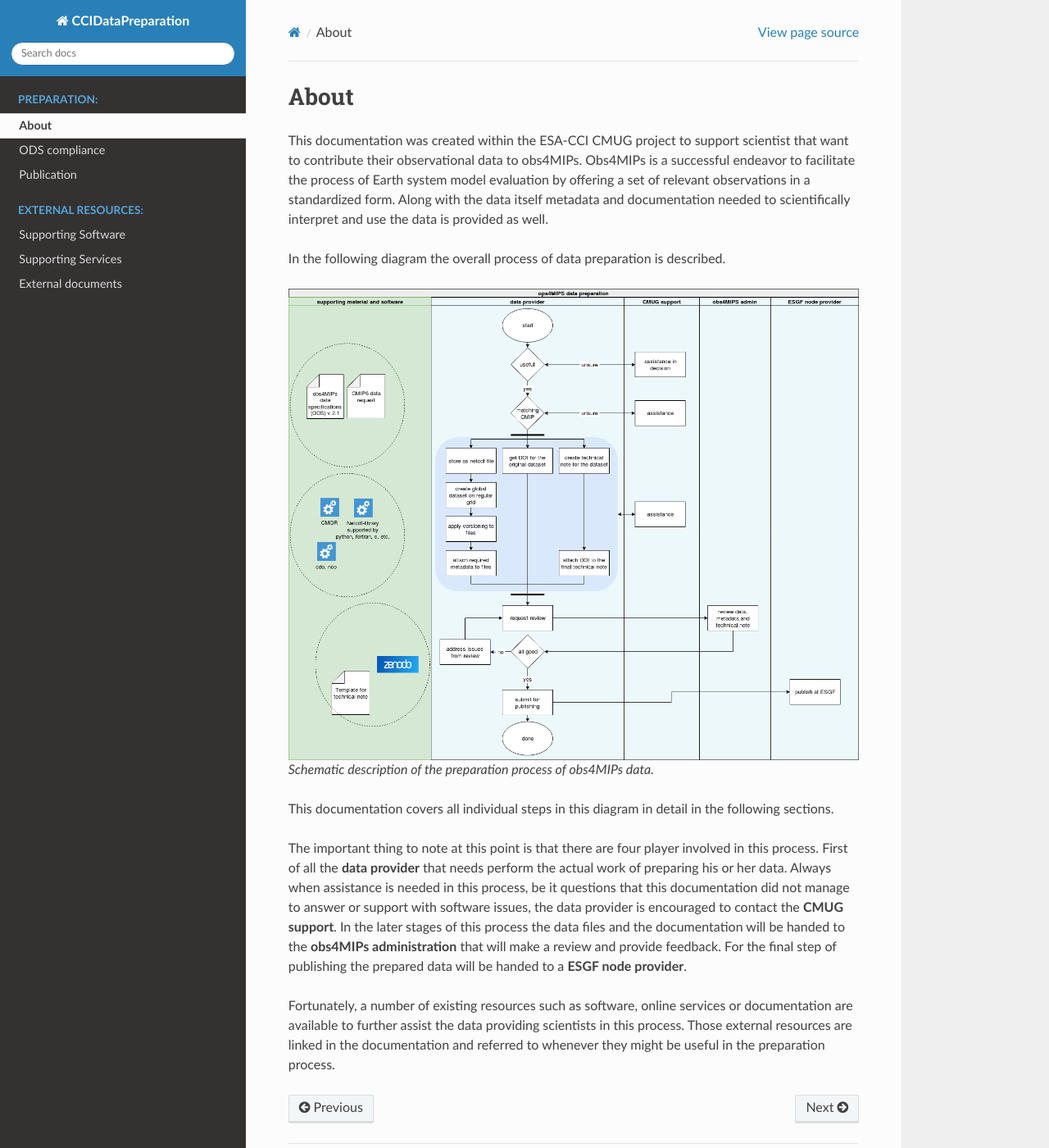
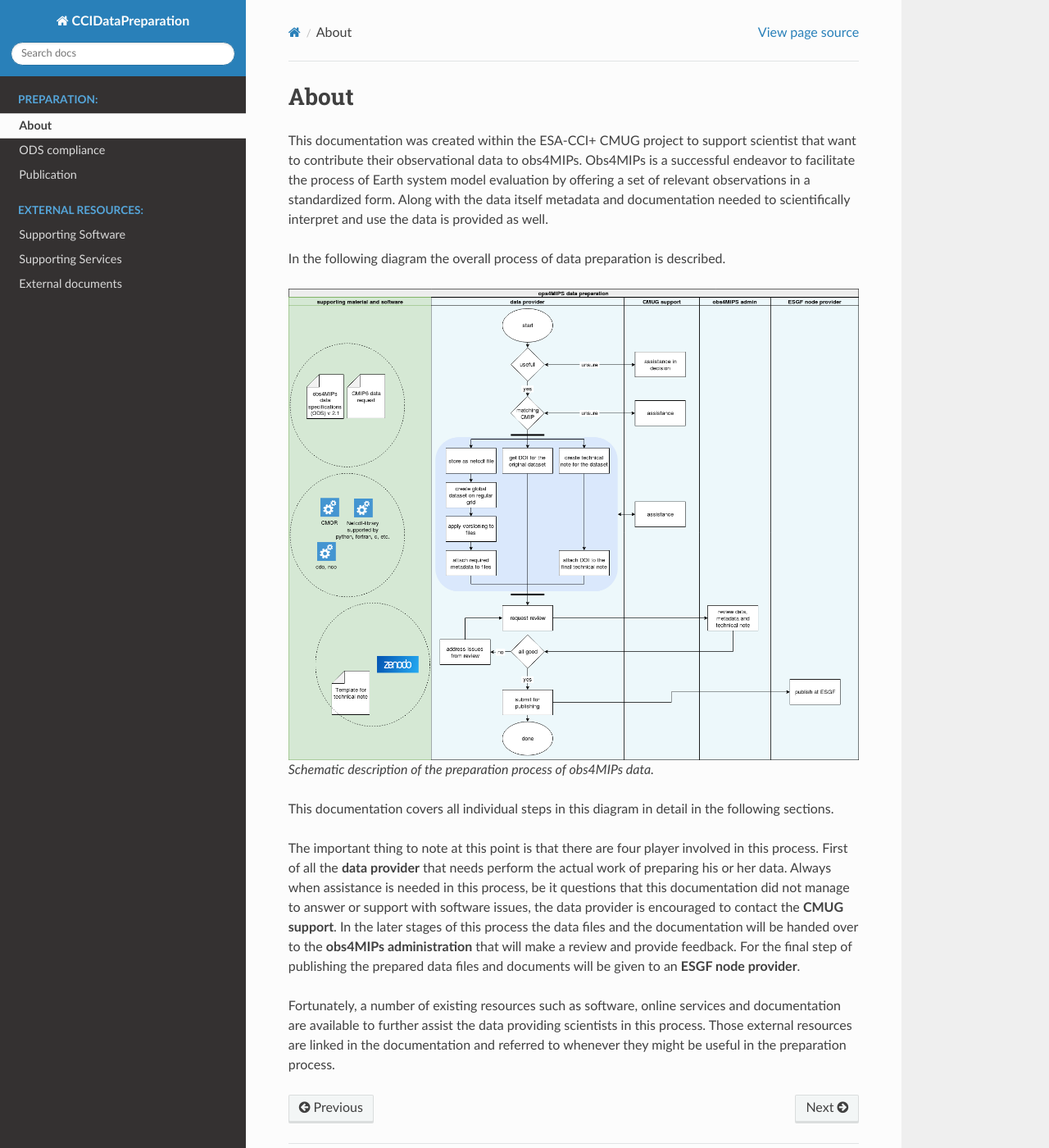
Before and after one commit to bjoernbroetz/ccidatapreparation, a Sphinx documentation site: the page built from docs/source/about.rst, in a window 1280 px wide and 1400 px high. Shown: the whole window at 82% size. Built offline with Sphinx 7.4.7 and the Read the Docs theme 2.0.0, drawn with Linux system fonts in a browser that asks for light colours.

Commit message:
Enhance About.

```diff
--- a/docs/source/about.rst
+++ b/docs/source/about.rst
@@ -2,7 +2,7 @@
 About
 =====
 
-This documentation was created within the ESA-CCI CMUG project to support scientist that want to contribute their observational data to obs4MIPs. Obs4MIPs is a successful endeavor to facilitate the process of Earth system model evaluation by offering a set of relevant observations in a standardized form. Along with the data itself metadata and documentation needed to scientifically interpret and use the data is provided as well.
+This documentation was created within the ESA-CCI+ CMUG project to support scientist that want to contribute their observational data to obs4MIPs. Obs4MIPs is a successful endeavor to facilitate the process of Earth system model evaluation by offering a set of relevant observations in a standardized form. Along with the data itself metadata and documentation needed to scientifically interpret and use the data is provided as well.
 
 In the following diagram the overall process of data preparation is described.
 
@@ -14,6 +14,6 @@
 
 This documentation covers all individual steps in this diagram in detail in the following sections.
 
-The important thing to note at this point is that there are four player involved in this process. First of all the **data provider** that needs perform the actual work of preparing his or her data. Always when assistance is needed in this process, be it questions that this documentation did not manage to answer or support with software issues, the data provider is encouraged to contact the **CMUG support**. In the later stages of this process the data files and the documentation will be handed to the **obs4MIPs administration** that will make a review and provide feedback. For the final step of publishing the prepared data will be handed to a **ESGF node provider**.
+The important thing to note at this point is that there are four player involved in this process. First of all the **data provider** that needs perform the actual work of preparing his or her data. Always when assistance is needed in this process, be it questions that this documentation did not manage to answer or support with software issues, the data provider is encouraged to contact the **CMUG support**. In the later stages of this process the data files and the documentation will be handed over to the **obs4MIPs administration** that will make a review and provide feedback. For the final step of publishing the prepared data files and documents will be given to an **ESGF node provider**.
 
-Fortunately, a number of existing resources such as software, online services or documentation are available to further assist the data providing scientists in this process. Those external resources are linked in the documentation and referred to whenever they might be useful in the preparation process.
+Fortunately, a number of existing resources such as software, online services and documentation are available to further assist the data providing scientists in this process. Those external resources are linked in the documentation and referred to whenever they might be useful in the preparation process.
```
